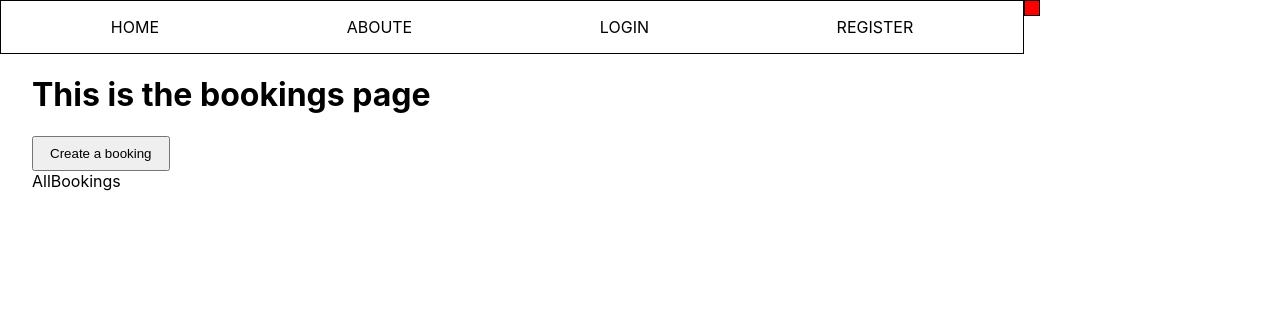
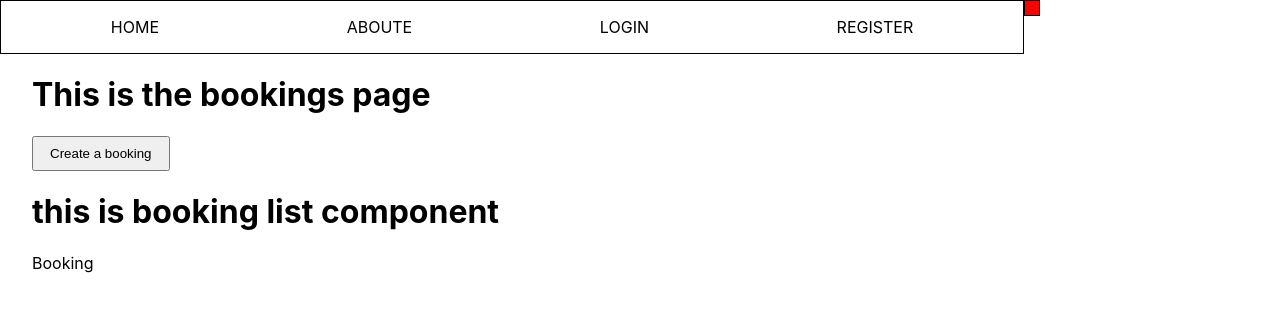
Before and after one commit to BucoTEC/booking-frontend, a Next.js app: page /bookings in a window 1280 px wide. Shown: the top 312 px of the page. Built offline with nearby package versions, Linux system fonts and the light colour scheme.

Commit message:
add booking list

```diff
--- a/pages/bookings/index.js
+++ b/pages/bookings/index.js
@@ -7,9 +7,9 @@ function Bookings() {
 	return (
 		<div>
 			<h1>This is the bookings page</h1>
-			<button style={{ padding: "0.5rem 1rem" }}>
-				<Link href="/bookings/create">Create a booking</Link>
-			</button>
+			<Link href="/bookings/create">
+				<button style={{ padding: "0.5rem 1rem" }}>Create a booking</button>
+			</Link>
 			<AllBookings />
 		</div>
 	);
--- /dev/null
+++ b/ui/pageviews/bookings/allBookings/BookingList/Booking/index.js
@@ -0,0 +1,7 @@
+import React from "react";
+
+function Booking() {
+	return <div>Booking</div>;
+}
+
+export default Booking;
--- /dev/null
+++ b/ui/pageviews/bookings/allBookings/BookingList/index.js
@@ -0,0 +1,13 @@
+import React from "react";
+import Booking from "./Booking";
+
+function BookingList() {
+	return (
+		<>
+			<h1>this is booking list component</h1>
+			<Booking />
+		</>
+	);
+}
+
+export default BookingList;
--- a/ui/pageviews/bookings/allBookings/index.js
+++ b/ui/pageviews/bookings/allBookings/index.js
@@ -1,7 +1,12 @@
 import React from "react";
+import BookingList from "./BookingList";
 
 function AllBookings() {
-	return <div>AllBookings</div>;
+	return (
+		<>
+			<BookingList />
+		</>
+	);
 }
 
 export default AllBookings;
```
